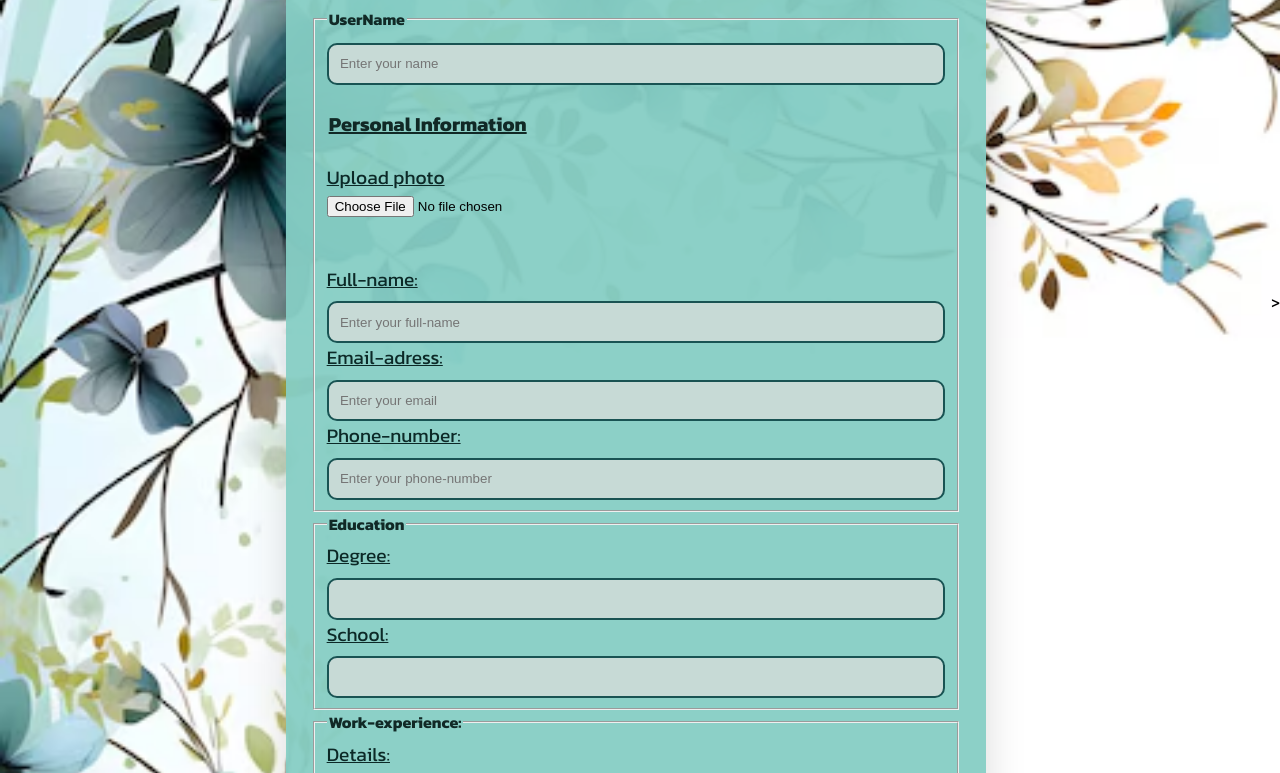
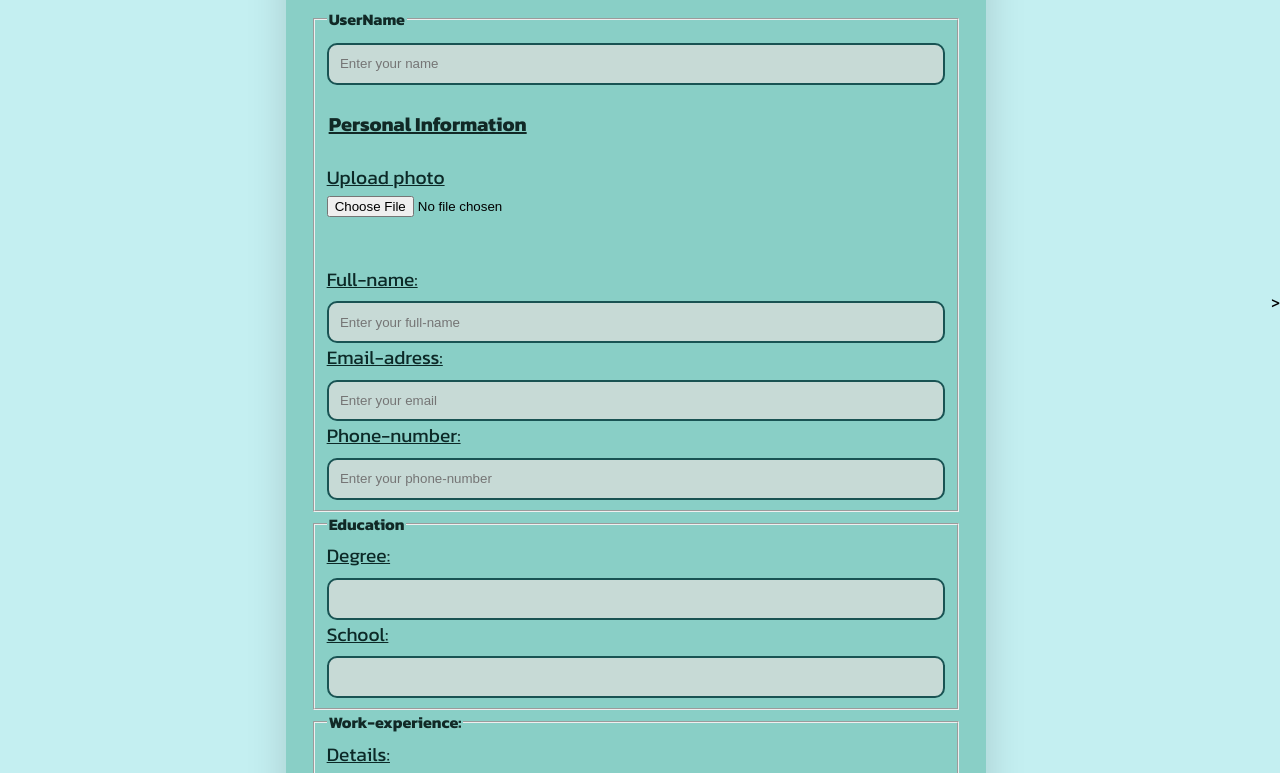
Before and after one commit to HibaDawood/Dynamic-resume-builder, a website: page index.html in a window 1280 px wide. Shown: the part 98-871 px from the top of the page. Drawn offline with Linux system fonts and the light colour scheme; a web font is replaced by a local one.

Commit message:
Update style.css

```diff
--- a/style.css
+++ b/style.css
@@ -6,7 +6,7 @@ body {
   justify-content: center;
   align-items: center;
   height: 100vh;
-  background-image: url(abstract-aquamarine-color-foliage-background.avif);
+  background: #c4eff1;
   background-repeat: no-repeat;
   background-size: 100%;
 }
```
